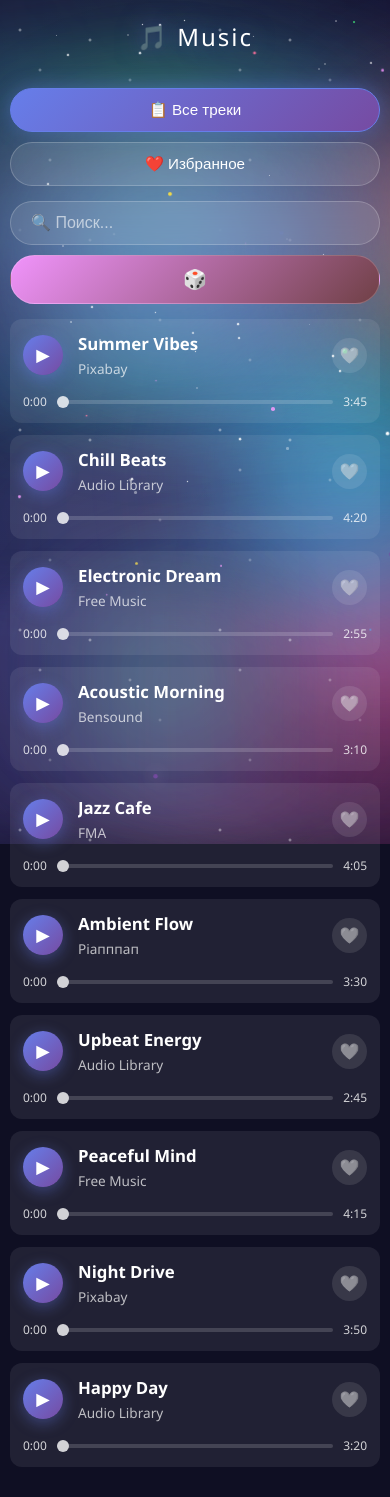
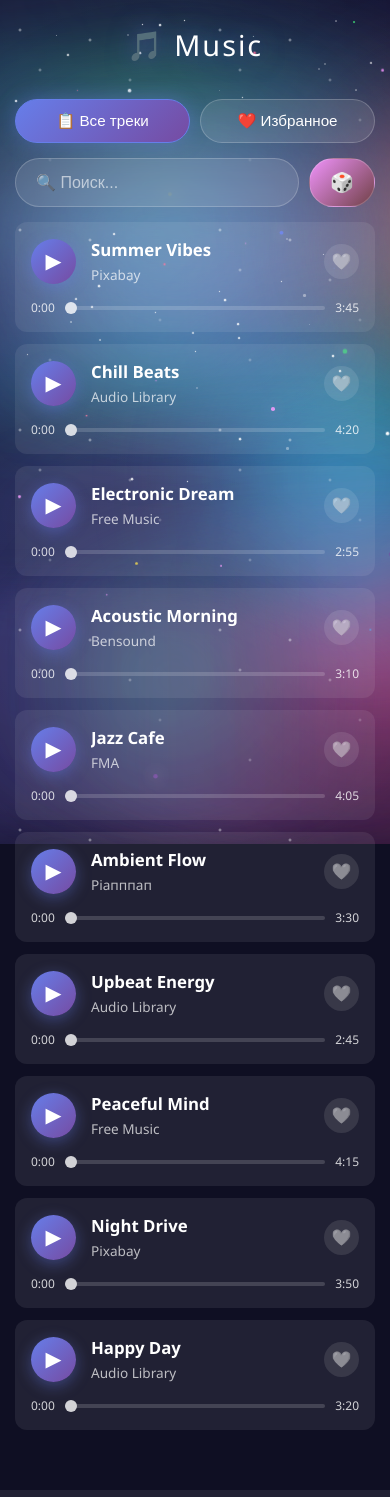
Before and after one commit to Dimon0306/Pleer, a Flask app: page / in a window 390 px wide. Run offline with Flask 3, Linux system fonts and the light colour scheme.

Commit message:
Update style.css

```diff
--- a/static/css/style.css
+++ b/static/css/style.css
@@ -523,53 +523,3 @@ header h1 {
     opacity: 0.7;
     font-size: 0.95rem;
 }
-
-/* Адаптив */
-@media (max-width: 480px) {
-    .app-container {
-        padding: 10px;
-    }
-
-    header h1 {
-        font-size: 1.5rem;
-    }
-
-    .global-controls button {
-        width: 35px;
-        height: 35px;
-        font-size: 1rem;
-    }
-
-    .track-card {
-        padding: 12px;
-    }
-
-    .track-card .play-btn {
-        width: 40px;
-        height: 40px;
-        font-size: 1.1rem;
-    }
-
-    .tabs {
-        flex-direction: column;
-    }
-
-    .search-bar {
-        flex-direction: column;
-    }
-
-    .random-btn {
-        width: 100%;
-    }
-}
-
-* {
-    transition: background 0.2s, border-color 0.2s, transform 0.2s;
-}
-
-@media (prefers-reduced-motion: reduce) {
-    .bg-animation * {
-        animation-duration: 0.01ms !important;
-        animation-iteration-count: 1 !important;
-    }
-}
```
